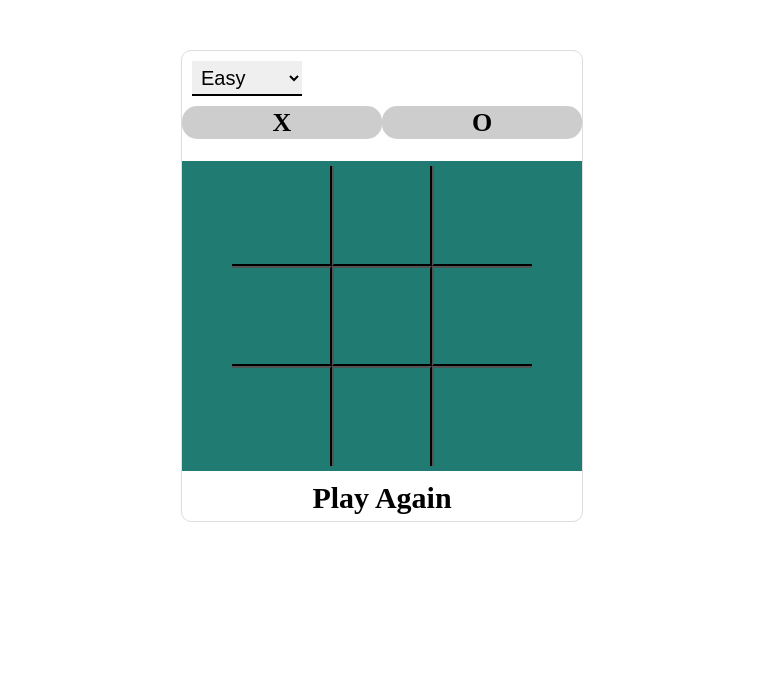
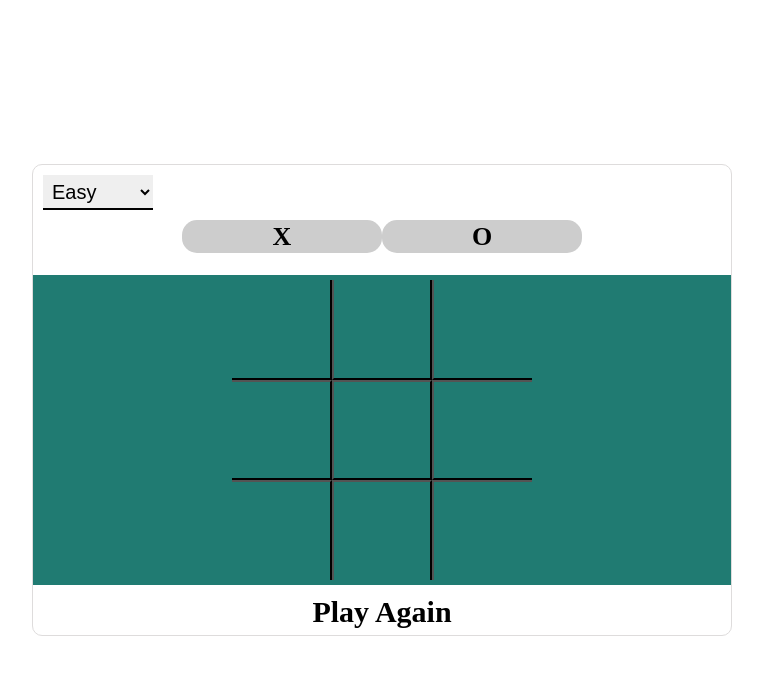
Before and after one commit to Abd-enour/Tic-Tac-Toe, a plain HTML site: page index.html in a window 1280 px wide. Shown: the whole page, without its empty margins (258-1021 px from the left). Drawn offline with Linux system fonts and the light colour scheme.

Commit message:
make it resizeable

```diff
--- a/style.css
+++ b/style.css
@@ -9,11 +9,14 @@ body{
 main{
     display: flex;
     justify-content: center;
+    align-items: center;
+    height: 100dvh;
 }
 .container{
     border: 1px solid #dedcdc;
-    margin-top: 50px;
     border-radius: 10px;
+    width: 700px;
+    min-width: 400px;
 }
 #level-option{
     border: none;
```
